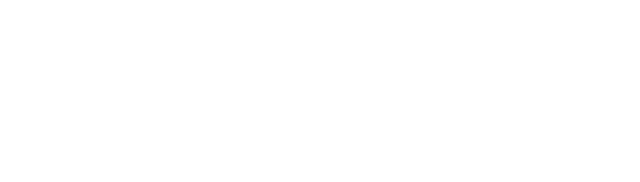
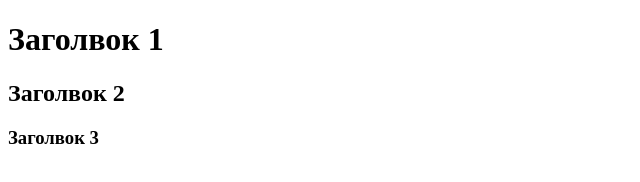
Before and after one commit to ecxqua/vetki, a plain HTML site: page index.html in a window 1280 px wide. Shown: the whole page, without its empty margins (0-640 px from the left). Drawn offline with Linux system fonts and the light colour scheme.

Commit message:
новые заголовки для мастера

```diff
--- a/index.html
+++ b/index.html
@@ -6,6 +6,8 @@
     <title>Новый сайт</title>
 </head>
 <body>
-
+    <h1>Заголвок 1</h1>
+    <h2>Заголвок 2</h2>
+    <h3>Заголвок 3</h3>
 </body>
 </html>
```
